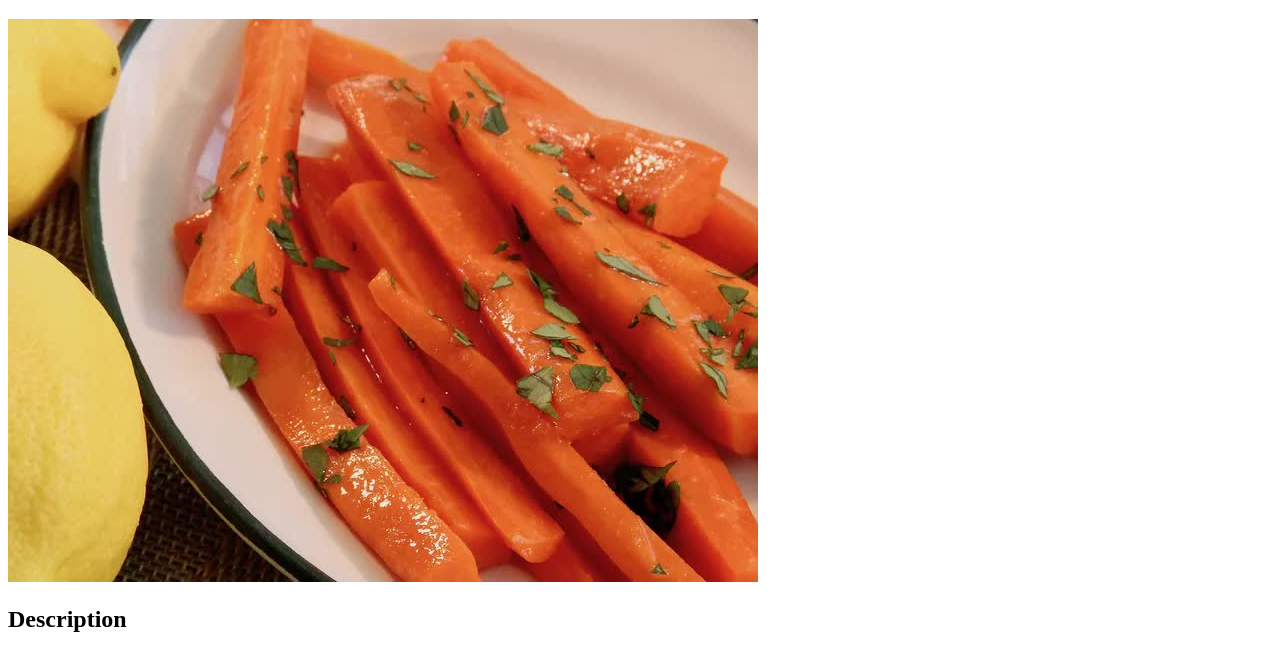
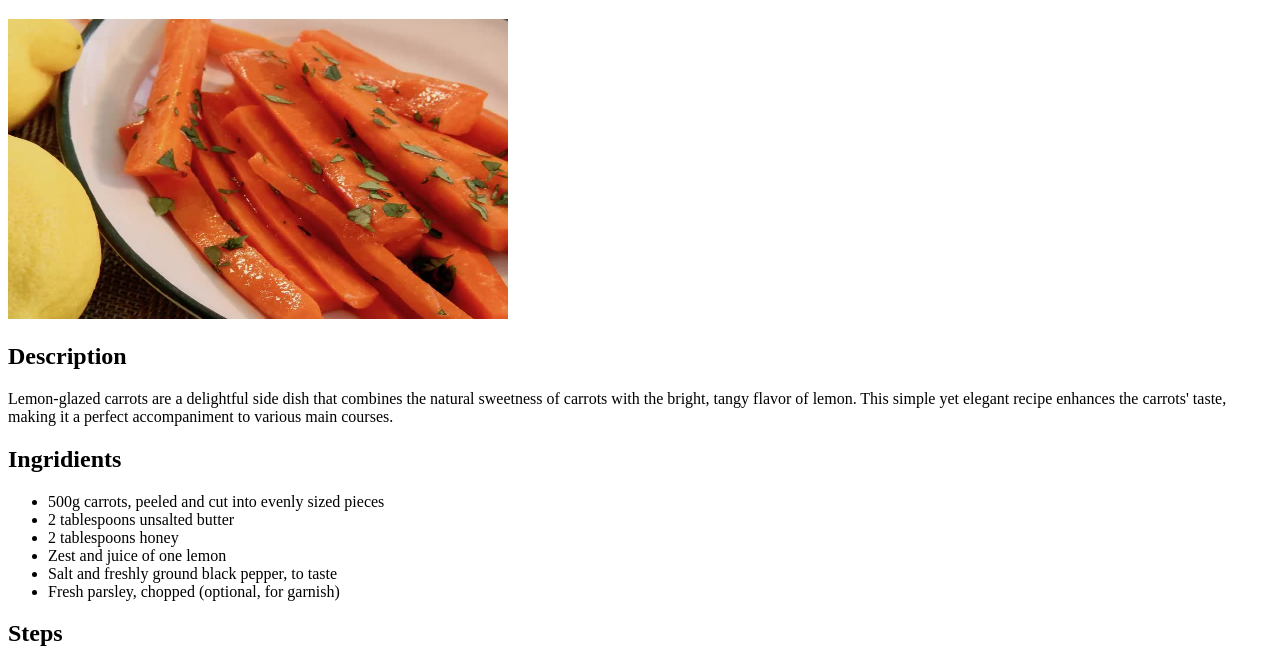
Before and after one commit to K0R0BKIN/odin-recipes, a plain HTML site: page recipes/lemon-glazed_carrots.html in a window 1280 px wide. Shown: the part 87-737 px from the top of the page. Drawn offline with Linux system fonts and the light colour scheme.

Commit message:
Fix image size

```diff
--- a/recipes/lemon-glazed_carrots.html
+++ b/recipes/lemon-glazed_carrots.html
@@ -10,7 +10,7 @@
 <body>
     <a href="../index.html">Home</a>
     <h1>Lemon-glazed carrots</h1>
-    <img src="../images/lemon-glazed_carrots.jpg" alt="carrots">
+    <img src="../images/lemon-glazed_carrots.jpg" alt="carrots" width="500" height="300">
     <h2>Description</h2>
     <p>
         Lemon-glazed carrots are a delightful side dish that combines the natural sweetness of carrots with the bright,
```
